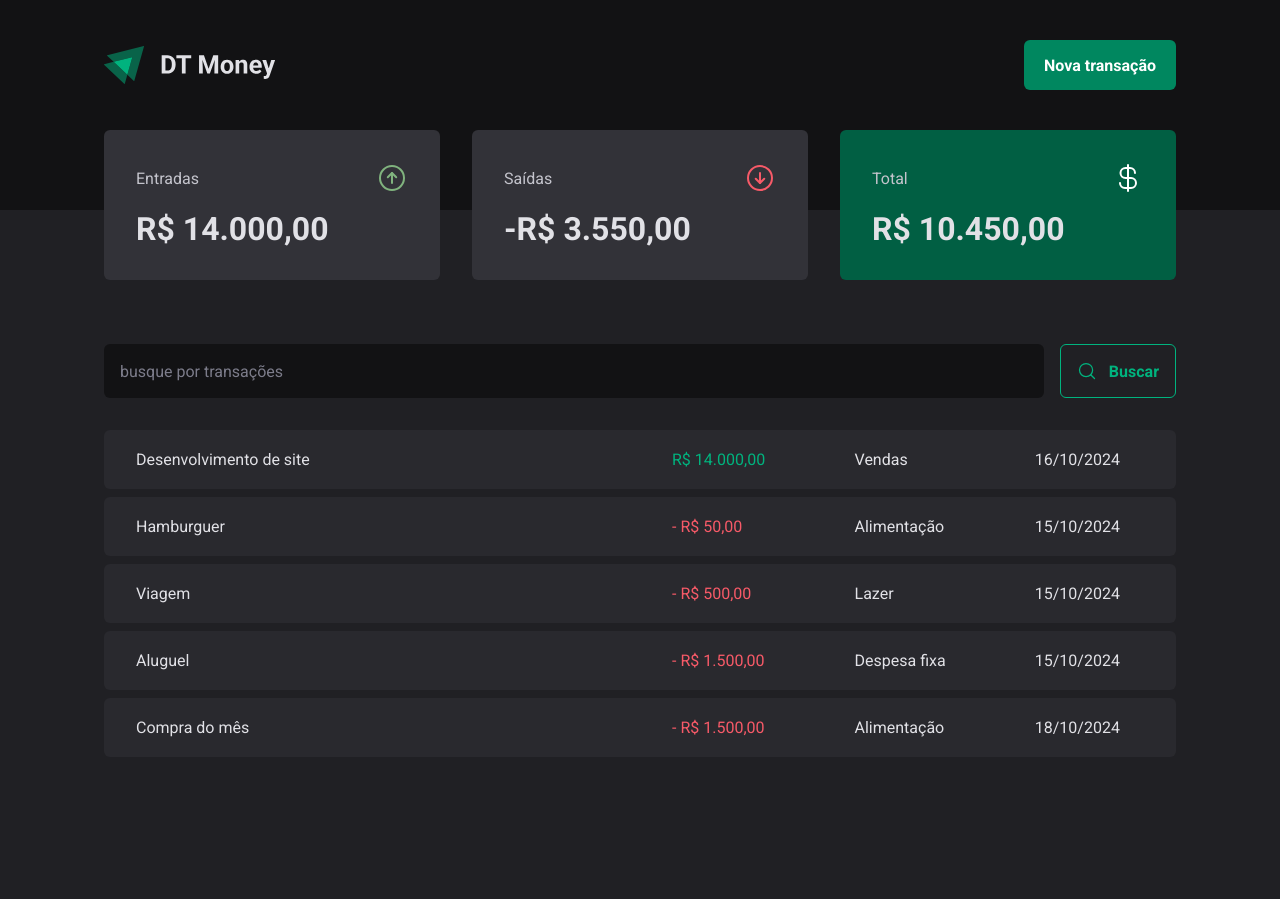
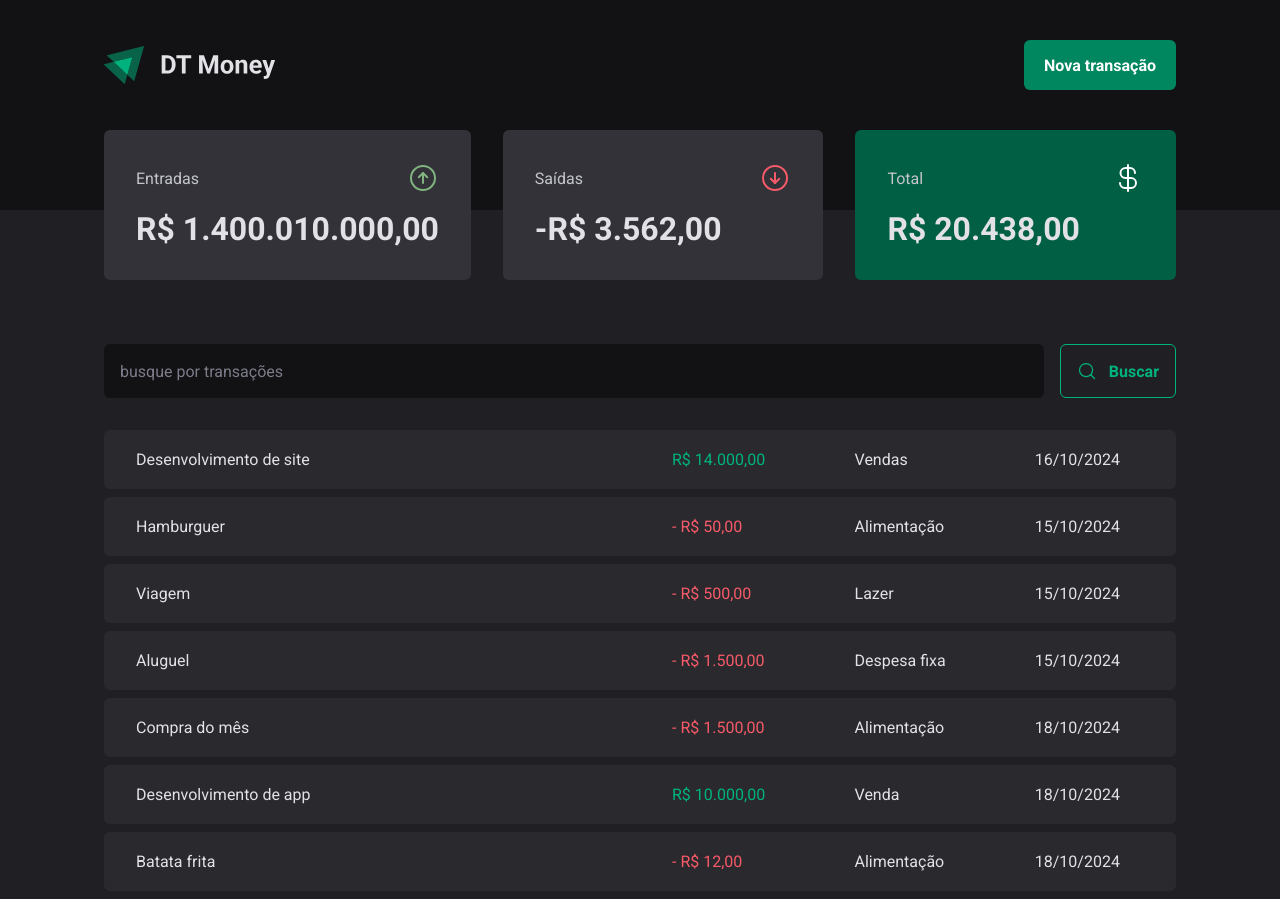
Before and after one commit to ElleLavigne/03-dt-money, a React (Vite) app: page / in a window 1280 px wide. Before the commit the page ends 800 px from the top, so only its background shows below. Built offline with nearby package versions, Linux system fonts and the light colour scheme; data requests are answered from the project's data file.

Commit message:
feat creating new transaction

```diff
--- a/server.json
+++ b/server.json
@@ -39,6 +39,22 @@
       "category": "Alimentação",
       "price": "1500",
       "createAt": "2024-10-18T17:05:44.703Z"
+    },
+    {
+      "id": "9697",
+      "description": "Desenvolvimento de app",
+      "price": 10000,
+      "category": "Venda",
+      "type": "income",
+      "createAt": "2024-10-18T18:36:51.370Z"
+    },
+    {
+      "id": "1273",
+      "description": "Batata frita",
+      "price": 12,
+      "category": "Alimentação",
+      "type": "outcome",
+      "createAt": "2024-10-18T19:34:22.165Z"
     }
   ]
 }
--- a/src/components/NewTransactionmodal/index.tsx
+++ b/src/components/NewTransactionmodal/index.tsx
@@ -10,6 +10,8 @@
 import * as z from 'zod'
 import { Controller, useForm } from "react-hook-form"
 import { zodResolver } from "@hookform/resolvers/zod"
+import { useContext } from "react"
+import { TransactionsContext } from "../../contexts/TransactionsContentx"
 
 
 const newTransactionFormSchema = z.object({
@@ -22,21 +24,28 @@
 type NewTransactionFormInputs = z.infer<typeof newTransactionFormSchema>
 
 export function NewTransactionModal() {
-
+const {createTransaction} = useContext(TransactionsContext)
   const
   {
     control,
     register,
     handleSubmit,
-    formState: {isSubmitting}
+    formState: {isSubmitting},
+    reset
   }
   = useForm<NewTransactionFormInputs>({
     resolver: zodResolver(newTransactionFormSchema),
   })
 
   async function handleCreateNewTransaction(data: NewTransactionFormInputs){
-     await new Promise((resolve) => setTimeout(resolve, 2000))
-    console.log(data)
+   const {description, price, category, type} = data
+    await createTransaction({
+      description,
+      price,
+      category,
+      type
+    })
+   reset();
   }
 
   return (
--- a/src/contexts/TransactionsContentx.tsx
+++ b/src/contexts/TransactionsContentx.tsx
@@ -9,16 +9,24 @@
   category: string
   createAt: string
 }
+interface CreateTransactionInput {
+  description: string,
+  price: number,
+  category: string,
+  type: 'income' | 'outcome'
+}
 
 interface TransactionContextType {
   transactions: Transaction[]
   fetchTransactions: (query?: string) => Promise<void>
+  createTransaction: (data:CreateTransactionInput) => Promise<void>
 }
 
 interface TransactionsProviderProps {
 
   children: ReactNode
 }
+
 
 export const TransactionsContext = createContext({} as TransactionContextType)
 
@@ -41,6 +49,17 @@
     }
   }
 
+  async function createTransaction(data: CreateTransactionInput) {
+   const { description, price, category, type} = data
+    const response = await api.post('transactions', {
+      description,
+      price,
+      category,
+      type,
+      createAt: new Date(),
+   })
+   setTransactions(state => [...state, response.data])
+  }
   useEffect(() => {
     fetchTransactions()
   }, [])
@@ -64,7 +83,14 @@
   // }, [])
 
   return (
-    <TransactionsContext.Provider value={{ transactions, fetchTransactions }}>
+    <TransactionsContext.Provider
+    value={
+      {
+      transactions,
+      fetchTransactions,
+      createTransaction
+         }
+      }>
       {children}
     </TransactionsContext.Provider>
   )
```
Lines whose indentation alone changed are shown as unchanged.
